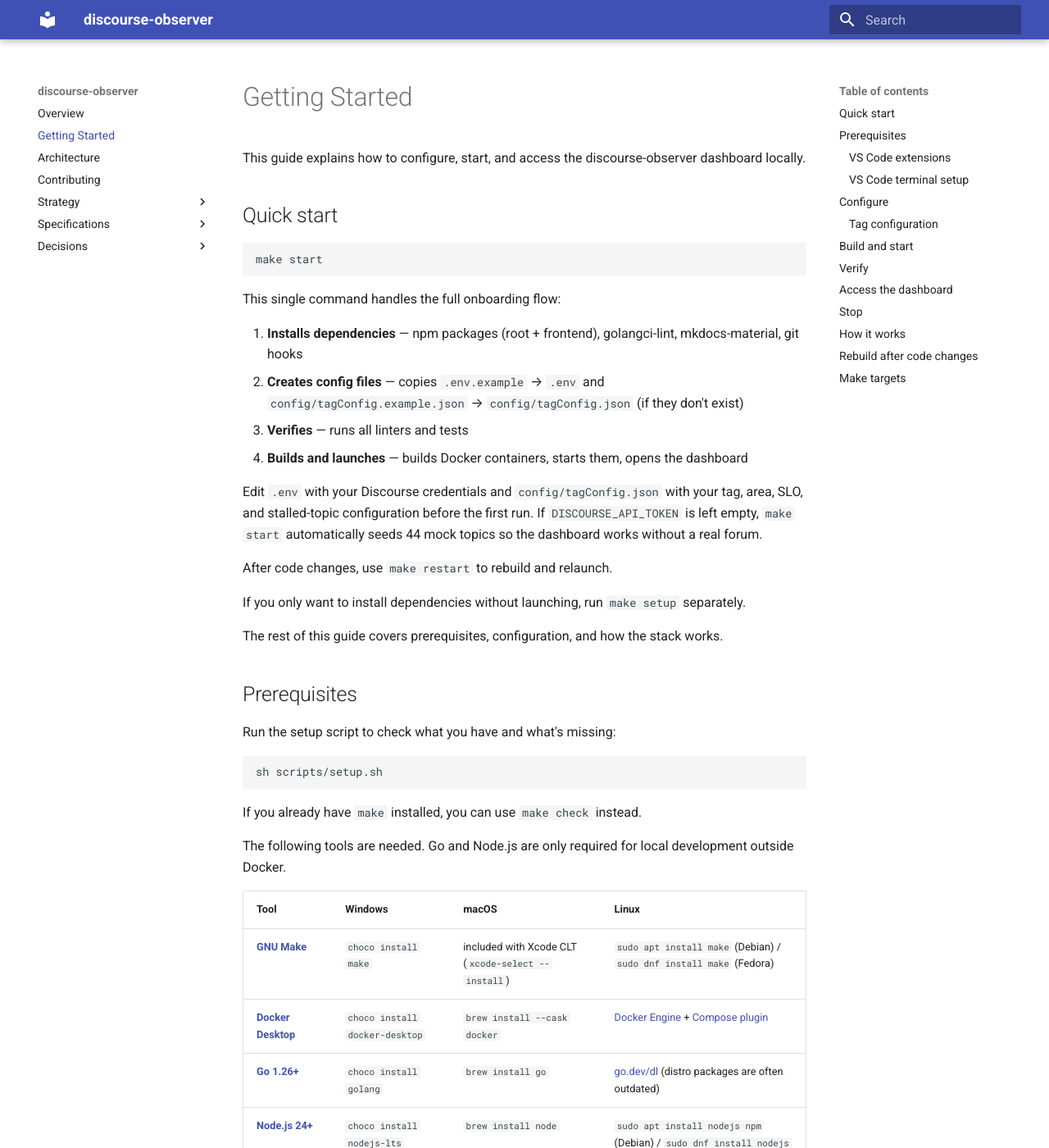
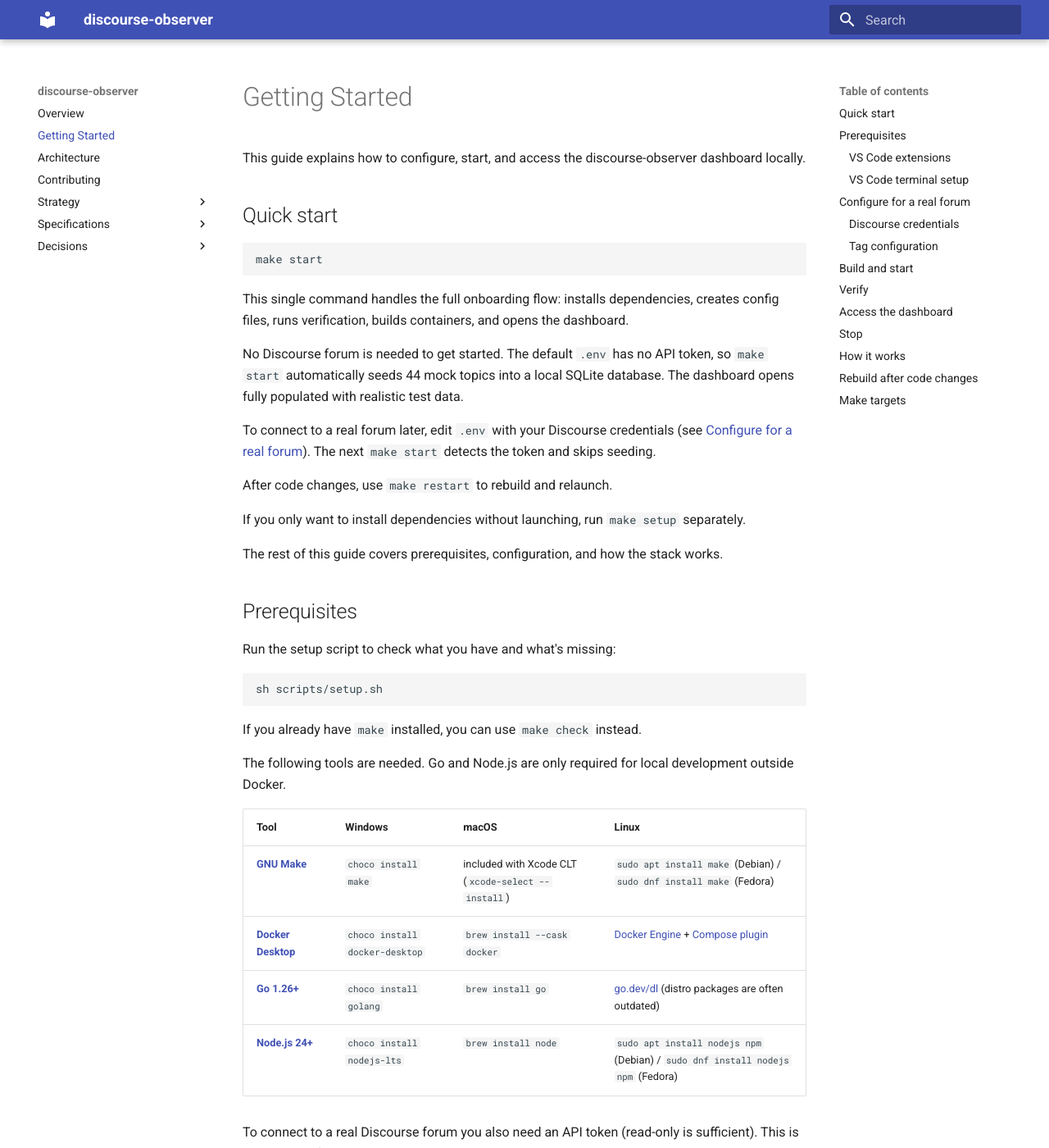
Before and after one commit to MorganDigitalAsyncTransparency/community, an MkDocs documentation site: the page built from discourse-observer/docs/getting-started.md, in a window 1280 px wide and 1400 px high. Shown: the whole window at 82% size. Built offline with MkDocs 1.6.1 and Material for MkDocs 9.7.7, drawn with Linux system fonts in a browser that asks for light colours; some of the changed text lies outside the part shown.

Commit message:
Clarify mock vs real forum setup in getting-started
Make it clear that make start works immediately with mock data.
Real forum configuration is a separate section for when you need it.

Co-Authored-By: Claude Opus 4.6 (1M context) <noreply@anthropic.com>

````diff
--- a/discourse-observer/docs/getting-started.md
+++ b/discourse-observer/docs/getting-started.md
@@ -8,14 +8,11 @@ This guide explains how to configure, start, and access the discourse-observer d
 make start
 ```
 
-This single command handles the full onboarding flow:
+This single command handles the full onboarding flow: installs dependencies, creates config files, runs verification, builds containers, and opens the dashboard.
 
-1. **Installs dependencies** — npm packages (root + frontend), golangci-lint, mkdocs-material, git hooks
-2. **Creates config files** — copies `.env.example` → `.env` and `config/tagConfig.example.json` → `config/tagConfig.json` (if they don't exist)
-3. **Verifies** — runs all linters and tests
-4. **Builds and launches** — builds Docker containers, starts them, opens the dashboard
+No Discourse forum is needed to get started. The default `.env` has no API token, so `make start` automatically seeds 44 mock topics into a local SQLite database. The dashboard opens fully populated with realistic test data.
 
-Edit `.env` with your Discourse credentials and `config/tagConfig.json` with your tag, area, SLO, and stalled-topic configuration before the first run. If `DISCOURSE_API_TOKEN` is left empty, `make start` automatically seeds 44 mock topics so the dashboard works without a real forum.
+To connect to a real forum later, edit `.env` with your Discourse credentials (see [Configure for a real forum](#configure-for-a-real-forum)). The next `make start` detects the token and skips seeding.
 
 After code changes, use `make restart` to rebuild and relaunch.
 
@@ -42,7 +39,7 @@ The following tools are needed. Go and Node.js are only required for local devel
 | **[Go 1.26+](https://go.dev/dl/)** | `choco install golang` | `brew install go` | [go.dev/dl](https://go.dev/dl/) (distro packages are often outdated) |
 | **[Node.js 24+](https://nodejs.org/)** | `choco install nodejs-lts` | `brew install node` | `sudo apt install nodejs npm` (Debian) / `sudo dnf install nodejs npm` (Fedora) |
 
-You also need a Discourse forum API token (read-only is sufficient).
+To connect to a real Discourse forum you also need an API token (read-only is sufficient). This is not required for local development with mock data.
 
 ### VS Code extensions
 
@@ -64,15 +61,13 @@ This project uses shell scripts and `make`, which require a Unix-compatible shel
 
 New terminal panels will then run commands like `make start` and `sh scripts/setup.sh` directly.
 
-## Configure
+## Configure for a real forum
 
-Copy the example environment file and fill in your values:
+`make start` works out of the box with mock data. This section is only needed when you want to connect to a real Discourse forum.
 
-```sh
-cp .env.example .env
-```
+### Discourse credentials
 
-Edit `.env`:
+Edit `.env` (created automatically by `make start` from `.env.example`):
 
 ```sh
 DISCOURSE_BASE_URL=https://your-forum.example.com
@@ -80,17 +75,13 @@ DISCOURSE_API_TOKEN=your-api-token-here
 DISCOURSE_API_USER=nickname
 ```
 
+When `DISCOURSE_API_TOKEN` has a value, `make start` skips mock seeding and the backend fetches from your forum instead.
+
 The `.env` file is gitignored and will not be committed.
 
 ### Tag configuration
 
-Copy the example configuration and customize it for your forum:
-
-```sh
-cp config/tagConfig.example.json config/tagConfig.json
-```
-
-Edit `config/tagConfig.json` to define your monitored tags, area groupings, SLO thresholds, and stalled-topic settings — all in a single file. The file has four sections:
+Edit `config/tagConfig.json` (created automatically from the example file) to define your monitored tags, area groupings, SLO thresholds, and stalled-topic settings. The file has four sections:
 
 - **`defaults`** — fallback values for `stalledDays`, `area`, and `slo`. Applied to tags that don't override them. Tags using defaults are marked in the UI so viewers know the values are not explicitly agreed.
 - **`areas`** — named groups with a `primaryTag` for display ordering.
@@ -100,7 +91,7 @@ The file is gitignored.
 
 ## Build and start
 
-Make sure you have completed the [Configure](#configure) step first — `docker compose` will fail if `.env` is missing.
+If connecting to a real forum, complete the [Configure for a real forum](#configure-for-a-real-forum) step first. For mock data, no configuration is needed — `make start` handles everything.
 
 ```sh
 make build   # build both containers
````
